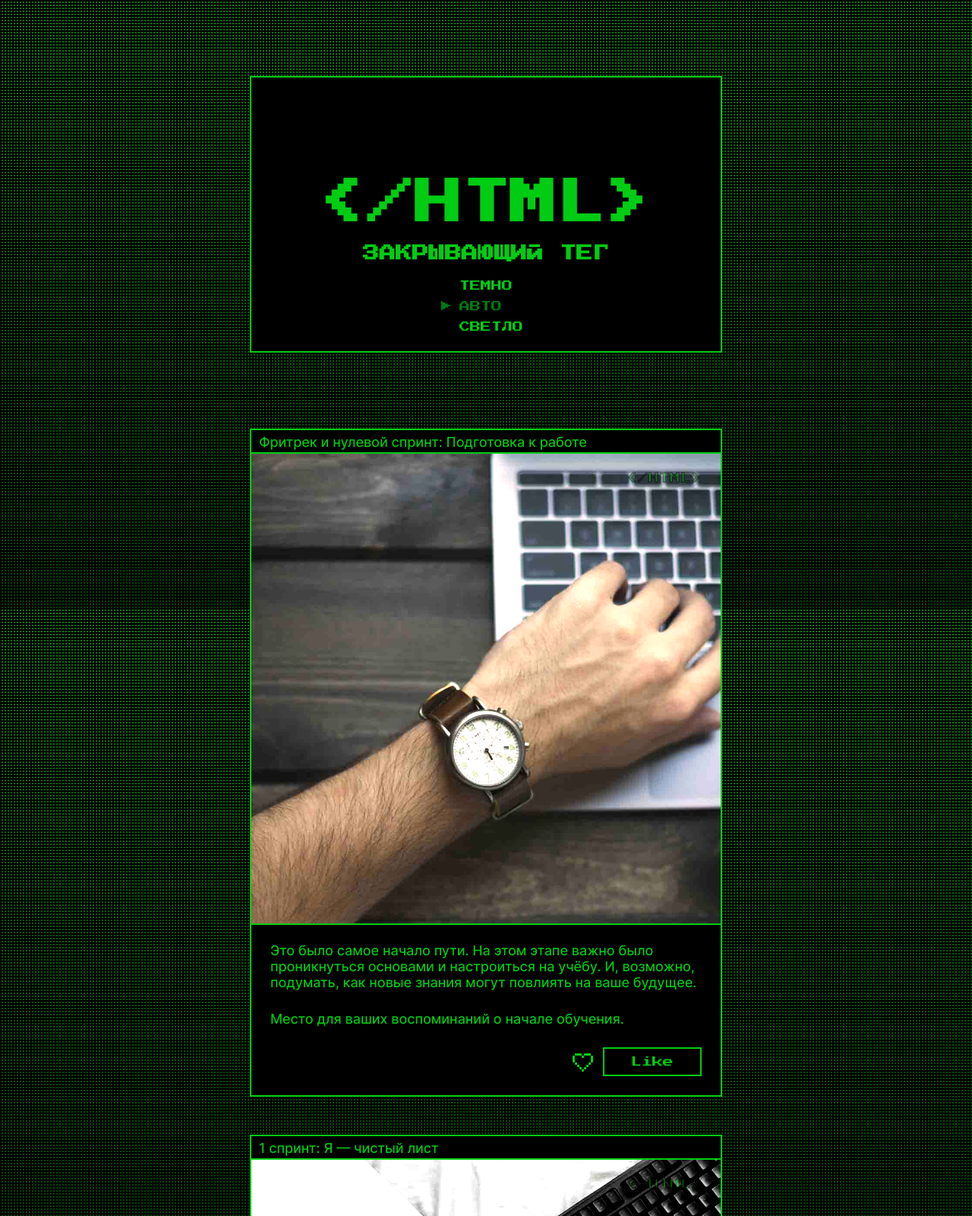
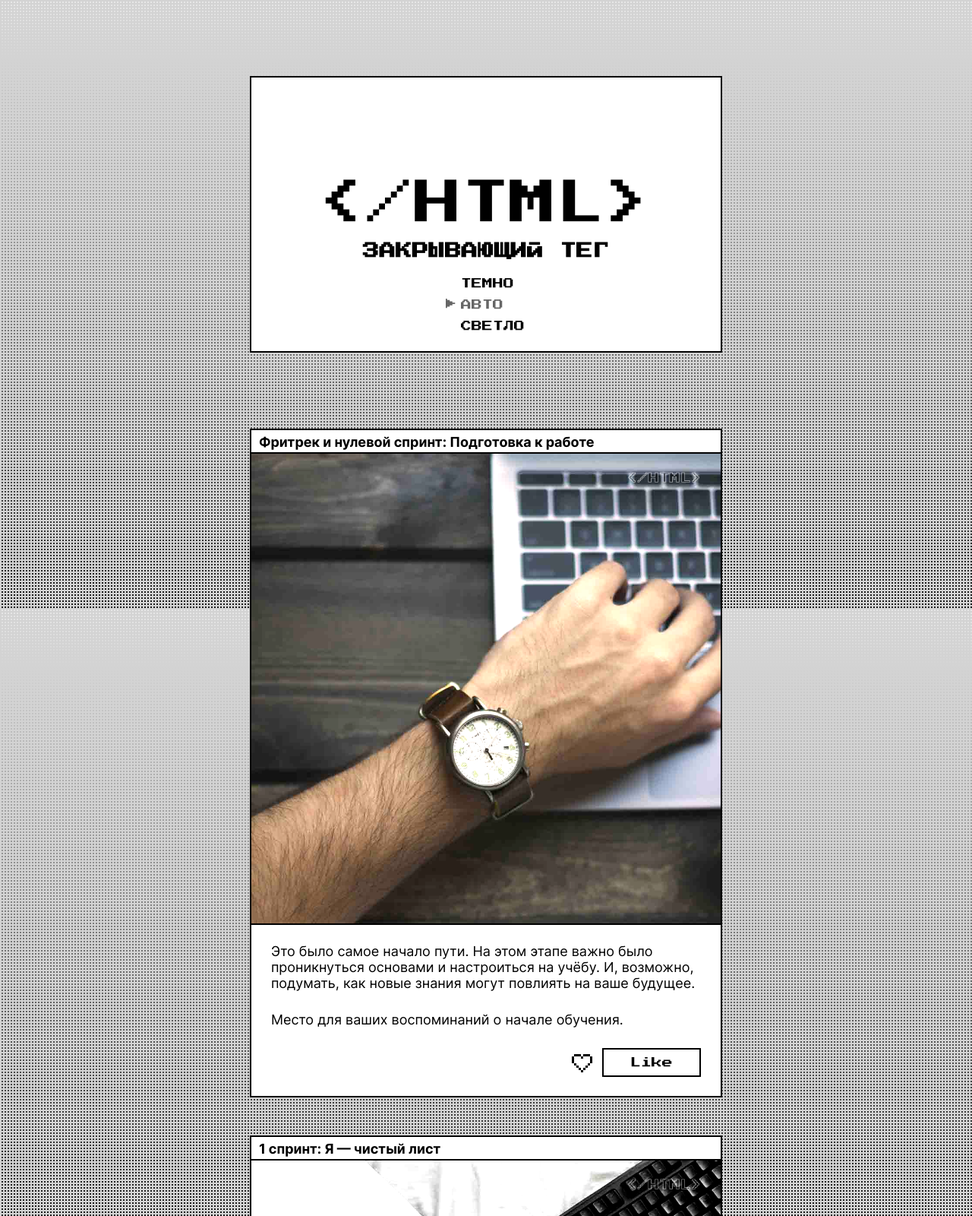
Before and after one commit to valtocom/zakrivayuschiy-teg-f, a plain HTML site: page index.html in a window 1280 px wide. Shown: the top 1600 px of the page at 76% size. Drawn offline with Linux system fonts and the light colour scheme.

Commit message:
Comments corrected

```diff
--- a/fonts/fonts.css
+++ b/fonts/fonts.css
@@ -12,6 +12,6 @@
     font-family: 'Inter-Variable';
     font-display: swap;
     src:
-      url('/fonts/Inter-Variable.woff2') format('woff2 supports variations'),
-      url('/fonts/Inter-Variable.woff2') format('woff2-variations');
+      url('./Inter-Variable.woff2') format('woff2 supports variations'),
+      url('./Inter-Variable.woff2') format('woff2-variations');
   }
--- a/index.html
+++ b/index.html
@@ -18,8 +18,10 @@
   </head>
   <body class="page">
     <header class="header">
-      <h1 class="title text">&lt;/html&gt;</h1>
-      <h2 class="subtitle text">закрывающий тег</h2>
+      <div class="header__logo">
+        <a class="header__title">&lt;/HTML&gt;</a>
+        <h1 class="header__subtitle">закрывающий тег</h1>
+      </div>
       <nav class="theme-menu header__theme-menu">
         <!-- Не меняйте разметку этого списка, иначе скрипты перестанут работать -->
         <ul class="theme-menu__list">
@@ -48,16 +50,16 @@
     </header>
     <main class="content">
       <article class="card">
-        <h3 class="card__title">
+        <h2 class="card__title">
           Фритрек и нулевой спринт: Подготовка к работе
-        </h3>
+        </h2>
         <div class="card__content">
           <img
             class="card__image image_brightness"
             alt="Фотография руки с часами, которая лежит на ноутбуке."
             src="./images/cover-1.jpg"
           />
-          <p class="label">&lt;/HTML&gt;</p>
+          <span class="label">&lt;/HTML&gt;</span>
         </div>
         <div class="card__description">
           <p class="card__text">
@@ -77,23 +79,23 @@
                 <path class="sparks" d="M36 13H39V16H36V13ZM27 27H30V30H27V27ZM18 33H21V36H18V33ZM9 27H12V30H9V27ZM24 0H27V3H24V0ZM33 3H36V6H33V3ZM3 3H6V6H3V3ZM12 0H15V3H12V0ZM0 13H3V16H0V13Z" fill="none"/>
               </svg>
             </button>
-            <button type="button" class="card__like-button">
+            <button type="button" class="button card__like-button">
               <span class="button__text">Like</span>
             </button>
           </div>
         </div>
       </article>
       <article class="card">
-        <h3 class="card__title">
+        <h2 class="card__title">
           1 спринт: Я — чистый лист
-        </h3>
+        </h2>
         <div class="card__content">
           <img
             class="card__image image_contrast"
             alt="Фотография телефона с надписью разработчик на английском языке."
             src="./images/cover-2.jpg"
           />
-          <p class="label">&lt;/HTML&gt;</p>
+          <span class="label">&lt;/HTML&gt;</span>
         </div>
         <div class="card__description">
           <p class="card__text">
@@ -113,23 +115,23 @@
                 <path class="sparks" d="M36 13H39V16H36V13ZM27 27H30V30H27V27ZM18 33H21V36H18V33ZM9 27H12V30H9V27ZM24 0H27V3H24V0ZM33 3H36V6H33V3ZM3 3H6V6H3V3ZM12 0H15V3H12V0ZM0 13H3V16H0V13Z" fill="none"/>
               </svg>
             </button>
-            <button type="button" class="card__like-button">
+            <button type="button" class="button card__like-button">
               <span class="button__text">Like</span>
             </button>
           </div>
         </div>
       </article>
       <article class="card">
-        <h3 class="card__title">
+        <h2 class="card__title">
           1 спринт: А если не получится?
-        </h3>
+        </h2>
         <div class="card__content">
           <img
             class="card__image image_blur"
             alt="Фотография рабочего стола с ноутбуком в темноте."
             src="./images/cover-3.jpg"
           />
-          <p class="label">&lt;CSS&gt;</p>
+          <span class="label">&lt;CSS&gt;</span>
         </div>
         <div class="card__description">
           <p class="card__text">
@@ -149,23 +151,23 @@
                 <path class="sparks" d="M36 13H39V16H36V13ZM27 27H30V30H27V27ZM18 33H21V36H18V33ZM9 27H12V30H9V27ZM24 0H27V3H24V0ZM33 3H36V6H33V3ZM3 3H6V6H3V3ZM12 0H15V3H12V0ZM0 13H3V16H0V13Z" fill="none"/>
               </svg>
             </button>
-            <button type="button" class="card__like-button">
+            <button type="button" class="button card__like-button">
               <span class="button__text">Like</span>
             </button>
           </div>
         </div>
       </article>
       <article class="card">
-        <h3 class="card__title">
+        <h2 class="card__title">
           2 спринт: Погоня за идеалом
-        </h3>
+        </h2>
         <div class="card__content">
           <img
             class="card__image image_opacity"
             alt="Фотография ноутбука на постели."
             src="./images/cover-4.jpg"
           />
-          <p class="label">&lt;desigions&gt;</p>
+          <span class="label">&lt;desigions&gt;</span>
         </div>
         <div class="card__description">
           <p class="card__text">
@@ -185,23 +187,23 @@
                 <path class="sparks" d="M36 13H39V16H36V13ZM27 27H30V30H27V27ZM18 33H21V36H18V33ZM9 27H12V30H9V27ZM24 0H27V3H24V0ZM33 3H36V6H33V3ZM3 3H6V6H3V3ZM12 0H15V3H12V0ZM0 13H3V16H0V13Z" fill="none"/>
               </svg>
             </button>
-            <button type="button" class="card__like-button">
+            <button type="button" class="button card__like-button">
               <span class="button__text">Like</span>
             </button>
           </div>
         </div>
       </article>
       <article class="card">
-        <h3 class="card__title">
+        <h2 class="card__title">
           2 спринт: О тех, кто рядом
-        </h3>
+        </h2>
         <div class="card__content">
           <img
             class="card__image image_grayscale"
             alt="Рисунок с надписью HTML."
             src="./images/cover-5.jpg"
           />
-          <p class="label">care</p>
+          <span class="label">care</span>
         </div>
         <div class="card__description">
           <p class="card__text">
@@ -221,23 +223,23 @@
                 <path class="sparks" d="M36 13H39V16H36V13ZM27 27H30V30H27V27ZM18 33H21V36H18V33ZM9 27H12V30H9V27ZM24 0H27V3H24V0ZM33 3H36V6H33V3ZM3 3H6V6H3V3ZM12 0H15V3H12V0ZM0 13H3V16H0V13Z" fill="none"/>
               </svg>
             </button>
-            <button type="button" class="card__like-button">
+            <button type="button" class="button card__like-button">
               <span class="button__text">Like</span>
             </button>
           </div>
         </div>
       </article>
       <article class="card">
-        <h3 class="card__title">
+        <h2 class="card__title">
           3 спринт: Обходные стратегии
-        </h3>
+        </h2>
         <div class="card__content">
           <img
             class="card__image image_saturate"
             alt="Фотография листов бумаги с нарисованными прототипами и схемами."
             src="./images/cover-6.jpg"
           />
-          <p class="label">&lt;support&gt;</p>
+          <span class="label">&lt;support&gt;</span>
         </div>
         <div class="card__description">
           <p class="card__text">
@@ -257,23 +259,23 @@
                 <path class="sparks" d="M36 13H39V16H36V13ZM27 27H30V30H27V27ZM18 33H21V36H18V33ZM9 27H12V30H9V27ZM24 0H27V3H24V0ZM33 3H36V6H33V3ZM3 3H6V6H3V3ZM12 0H15V3H12V0ZM0 13H3V16H0V13Z" fill="none"/>
               </svg>
             </button>
-            <button type="button" class="card__like-button">
+            <button type="button" class="button card__like-button">
               <span class="button__text">Like</span>
             </button>
           </div>
         </div>
       </article>
       <article class="card">
-        <h3 class="card__title">
+        <h2 class="card__title">
           3 спринт: Когда опускаются руки
-        </h3>
+        </h2>
         <div class="card__content">
           <img
             class="card__image image_sepia"
             alt="Фотография близкого ракурса мужских рук, которые печатают на ноутбуке."
             src="./images/cover-7.jpg"
           />
-          <p class="label">&lt;lifes-style: none;&gt;</p>
+          <span class="label">&lt;lifes-style: none;&gt;</span>
         </div>
         <div class="card__description">
           <p class="card__text">
@@ -293,23 +295,23 @@
                 <path class="sparks" d="M36 13H39V16H36V13ZM27 27H30V30H27V27ZM18 33H21V36H18V33ZM9 27H12V30H9V27ZM24 0H27V3H24V0ZM33 3H36V6H33V3ZM3 3H6V6H3V3ZM12 0H15V3H12V0ZM0 13H3V16H0V13Z" fill="none"/>
               </svg>
             </button>
-            <button type="button" class="card__like-button">
+            <button type="button" class="button card__like-button">
               <span class="button__text">Like</span>
             </button>
           </div>
         </div>
       </article>
       <article class="card">
-        <h3 class="card__title">
+        <h2 class="card__title">
           «Сейчас я здесь»
-        </h3>
+        </h2>
         <div class="card__content">
           <img
             class="card__image image_combinate"
             alt="Графический рисукок тегов html."
             src="./images/cover-8.jpg"
           />
-          <p class="label">&lt;experience&gt;</p>
+          <span class="label">&lt;experience&gt;</span>
         </div>
         <div class="card__description">
           <p class="card__text">
@@ -329,21 +331,18 @@
                 <path class="sparks" d="M36 13H39V16H36V13ZM27 27H30V30H27V27ZM18 33H21V36H18V33ZM9 27H12V30H9V27ZM24 0H27V3H24V0ZM33 3H36V6H33V3ZM3 3H6V6H3V3ZM12 0H15V3H12V0ZM0 13H3V16H0V13Z" fill="none"/>
               </svg>
             </button>
-            <button type="button" class="card__like-button">
+            <button type="button" class="button card__like-button">
               <span class="button__text">Like</span>
             </button>
           </div>
         </div>
       </article>
-    </main>
-    <footer class="footer">
-      <button class="footer__button-save" type="button" onclick="window['dialog-id'].showModal();" aria-controls="dialog-id">
-        <span class="text-button-save">
+      <div class="footer">
+        <button class="button footer__button-save" type="button" onclick="window['dialog-id'].showModal();" aria-controls="dialog-id">
           <svg fill="currentColor" viewBox="0 0 21 21" class="diskette">
             <use href="svg/diskette.svg#diskette"></use>
           </svg>
-          <span>Сохранить на память</span>
-        </span>
+          <span class="button__text">Сохранить на&nbsp;память</span>
         </button>
         <dialog id="dialog-id">
           <div class="dialog-content">
@@ -351,7 +350,7 @@
               <svg fill="currentColor" viewBox="0 0 21 21" class="dialog-diskette">
                 <use href="svg/diskette.svg#diskette"></use>
               </svg>
-            <span class="dialog-text">Вставьте дискету, чтобы продолжить</span>
+              <p class="dialog-text">Вставьте дискету, чтобы продолжить</p>
             </div>
             <form method="dialog">
               <button type="button" class="dialog-button" onclick="window['dialog-id'].close()">
@@ -360,7 +359,8 @@
             </form>
           </div>
         </dialog>
-    </footer>
+      </div>
+    </main>
     <script src="./scripts/like.js"></script>
   </body>
 </html>
--- a/styles/style.css
+++ b/styles/style.css
@@ -29,7 +29,6 @@
 }
 
 .header {
-  min-height: 364px;
   margin-bottom: 100px;
   background-color: var(--main-background-color);
   border: 2px solid var(--accent-color);
@@ -39,28 +38,35 @@
   align-items: center;
   gap: 23px;
   padding: clamp(7.5rem, 7.1479rem + 1.5023vw, 8.5rem) 0 25px 0;
+  font-family: var(--font-accent);
 }
 
-.text {
-  color: var(--accent-color);
-  font-family: var(--font-accent);
+.header__logo {
+  display: flex;
+  flex-direction: column;
+  align-items: center;
+  gap: 20px;
+}
+
+.header__title {
+  font-size: clamp(3.0625rem, 2.7104rem + 1.5023vw, 4.0625rem);
   text-transform: uppercase;
 }
 
-.title {
-  font-size: clamp(3.0625rem, 2.7104rem + 1.5023vw, 4.0625rem);
+.header__title:focus {
+  outline: none;
 }
 
-.subtitle {
+.header__subtitle {
   font-size: clamp(0.875rem, 0.6769rem + 0.8451vw, 1.4375rem);
+  text-transform: uppercase;
 }
 
 .theme-menu__list {
-  padding-left: 14px;
-  height: 70px;
   display: flex;
   flex-direction: column;
-  gap: 7px;
+  gap: 11px;
+  padding-left: 18px;
 }
 
 .theme-menu__item {
@@ -74,6 +80,22 @@
   font-size: 14px;
   background: transparent;
   border: none;
+  transition: opacity 0.3s ease;
+  padding: 1px 0;
+  position: relative;
+  cursor: pointer;
+}
+
+.theme-menu__button::after {
+  content: "";
+  position: absolute;
+  bottom: -3px;
+  left: 0;
+  display: block;
+  width: 0%;
+  height: 2px;
+  background-color: var(--accent-color);
+  transition: width 0.5s ease-in-out;
 }
 
 .theme-menu__button:focus-within {
@@ -87,7 +109,6 @@
 
 .theme-menu__button:hover {
   opacity: 0.6;
-  transition: opacity 0.3s;
 }
 
 .theme-menu__button:disabled {
@@ -98,12 +119,9 @@
 .theme-menu__button:disabled::before {
   content: "▶";
   position: absolute;
-  right: 100px;
-  animation-name: menu-animation;
-  animation-duration: 0.5s;
-  animation-iteration-count: infinite;
-  animation-timing-function: ease-in-out;
-  animation-direction: alternate;
+  top: 0;
+  left: -20px;
+  animation: menu-animation 0.5s infinite ease-in-out alternate;
 }
 
 .content {
@@ -121,6 +139,7 @@
   color: var(--accent-color);
   padding: 5px 10px;
   font-size: 18px;
+  font-variation-settings: "wght" var(--font-weight-title);
 }
 
 .card__content {
@@ -168,7 +187,7 @@
   display: flex;
   flex-direction: column;
   gap: 27px;
-  padding: 25px;
+  padding: 26px;
   padding-bottom: 22px;
 }
 
@@ -196,21 +215,48 @@
   background-color: transparent;
   cursor: pointer;
   z-index: 1;
+  min-height: 38px;
 }
 
 .card__icon-button:focus {
   outline: none;
 }
 
+.card__icon-button::before {
+  content: "";
+  position: absolute;
+  top: 0;
+  left: 0;
+  width: 100%;
+  height: 100%;
+  outline: 2px solid var(--accent-color);
+  outline-offset: -2px;
+  opacity: 0;
+  transition: opacity 0.3s ease;
+  z-index: -1;
+}
+
+.card__icon-button:focus-within::before {
+  opacity: 100;
+  z-index: 0;
+}
+
+.button {
+  position: relative;
+  font-family: var(--font-accent);
+  font-size: 14px;
+  display: flex;
+  justify-content: center;
+  align-items: center;
+  border: 2px solid var(--accent-color);
+  background-color: var(--main-background-color);
+  cursor: pointer;
+}
+
 .card__like-button {
   width: 130px;
-  height: 38px;
-  border: 2px solid var(--accent-color);
-  font-family: var(--font-accent);
-  font-size: 14px;
-  position: relative;
-  cursor: pointer;
-  background-color: var(--main-background-color);
+  min-height: 38px;
+  padding: 9px 17px;
 }
 
 .card__like-button:focus {
@@ -246,19 +292,12 @@
 .footer {
   display: flex;
   justify-content: center;
-  margin: 50px auto;
 }
 
 .footer__button-save {
-  width: 335px;
-  height: 55px;
-  border: 2px solid var(--accent-color);
-  font-family: var(--font-accent);
-  font-size: 14px;
-  background: var(--main-background-color);
-  color: var(--accent-color);
-  cursor: pointer;
-  position: relative;
+  gap: 8px;
+  min-height: 55px;
+  padding: 15px 20px;
 }
 
 .footer__button-save:focus {
@@ -277,7 +316,6 @@
   width: 0;
   height: 100%;
   background-color: var(--accent-color);
-
   transition: width 0.5s ease-in-out;
 }
 
@@ -288,16 +326,10 @@
 .diskette {
   width: 21px;
   height: 21px;
-}
-
-.text-button-save {
   position: relative;
   z-index: 1;
+  color: var(--text-color);
   mix-blend-mode: difference;
-  color: var(--text-color);
-  display: flex;
-  justify-content: space-around;
-  align-items: center;
 }
 
 dialog {
--- a/styles/themes.css
+++ b/styles/themes.css
@@ -20,6 +20,27 @@
     linear-gradient(180deg, #e7e7e7 0%, #1a1a1a 100%);
 }
 
+@media (prefers-color-scheme: light) {
+  :root {
+    --main-background-color: #ffffff;
+    --accent-color: #000000;
+    --text-color: #ffffff;
+    --font-weight-title: 700;
+    --font-weight-text: 400;
+    --background: repeating-linear-gradient(
+        90deg,
+        #d3d3d3 0px 2px,
+        rgba(0, 0, 0, 0) 2px 4px
+      ),
+      repeating-linear-gradient(
+        180deg,
+        #d3d3d3 0px 2px,
+        rgba(0, 0, 0, 0) 2px 4px
+      ),
+      linear-gradient(180deg, #e7e7e7 0%, #1a1a1a 100%);
+  }
+}
+
 :root.theme-dark {
   --main-background-color: #000000;
   --accent-color: #00cc14;
@@ -34,20 +55,3 @@
     repeating-linear-gradient(180deg, #000 0px 2px, rgba(0, 0, 0, 0) 2px 4px),
     linear-gradient(180deg, #007f0c 0%, #004306 100%);
 }
-
-@media (prefers-color-scheme: dark) {
-  :root {
-    --main-background-color: #000000;
-    --accent-color: #00cc14;
-    --text-color: #00cc14;
-    --font-weight-title: 785;
-    --font-weight-text: 465;
-    --background: repeating-linear-gradient(
-        90deg,
-        #000 0px 2px,
-        rgba(0, 0, 0, 0) 2px 4px
-      ),
-      repeating-linear-gradient(180deg, #000 0px 2px, rgba(0, 0, 0, 0) 2px 4px),
-      linear-gradient(180deg, #007f0c 0%, #004306 100%);
-  }
-}
--- a/styles/variables.css
+++ b/styles/variables.css
@@ -2,7 +2,7 @@
 
 :root {
   --main-font: "Inter-Variable", "Arial", sans-serif;
-  --font-accent: "PressStart2P", "Arial", sans-serif;
+  --font-accent: "PressStart2P", "Arial", fantasy;
   --main-background-color: #000000;
   --accent-color: #00cc14;
   --text-color: #00cc14;
```
Also changed, not shown: styles/animations.css (+6 -4 lines). Lines whose indentation alone changed are shown as unchanged.
